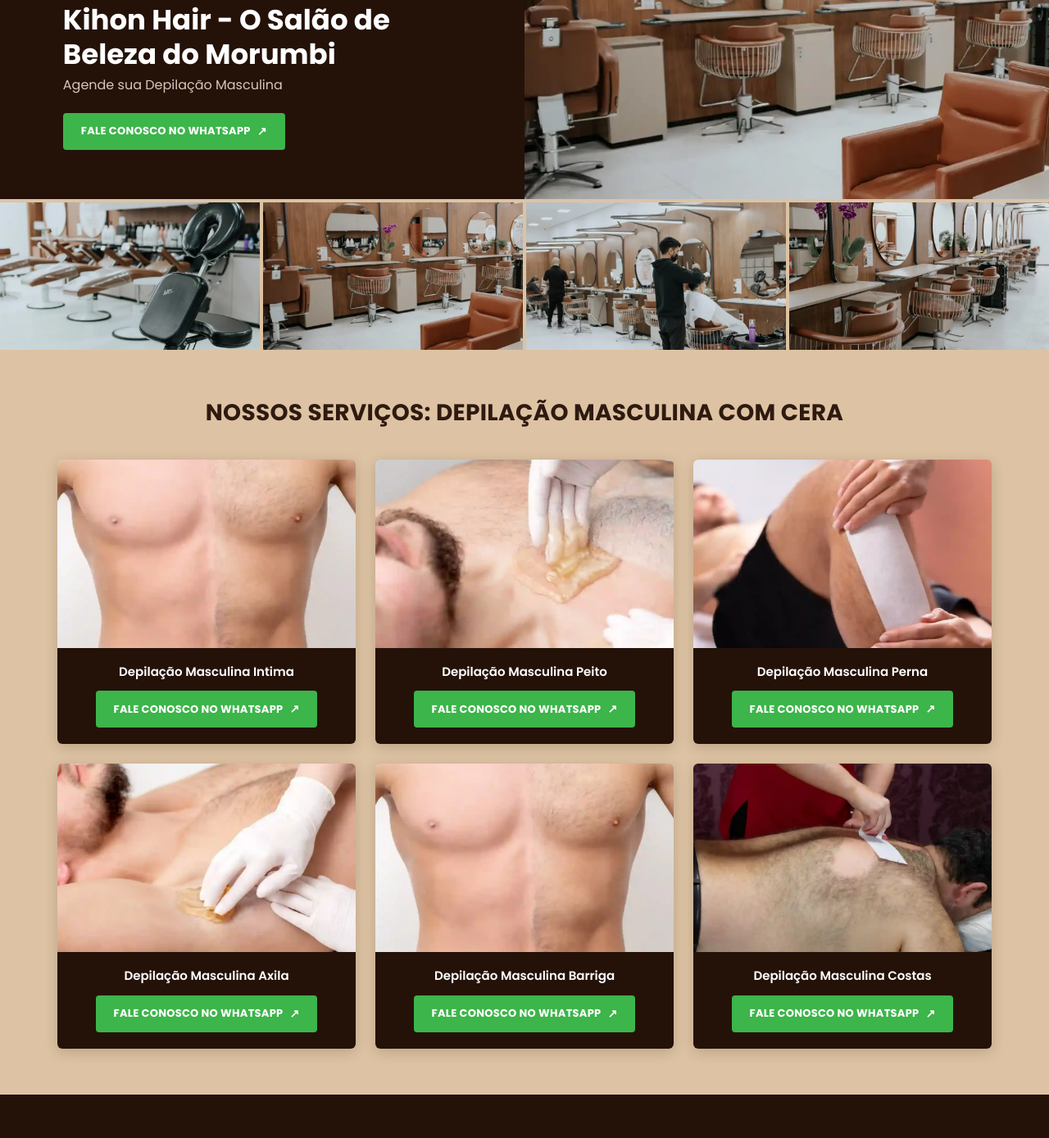
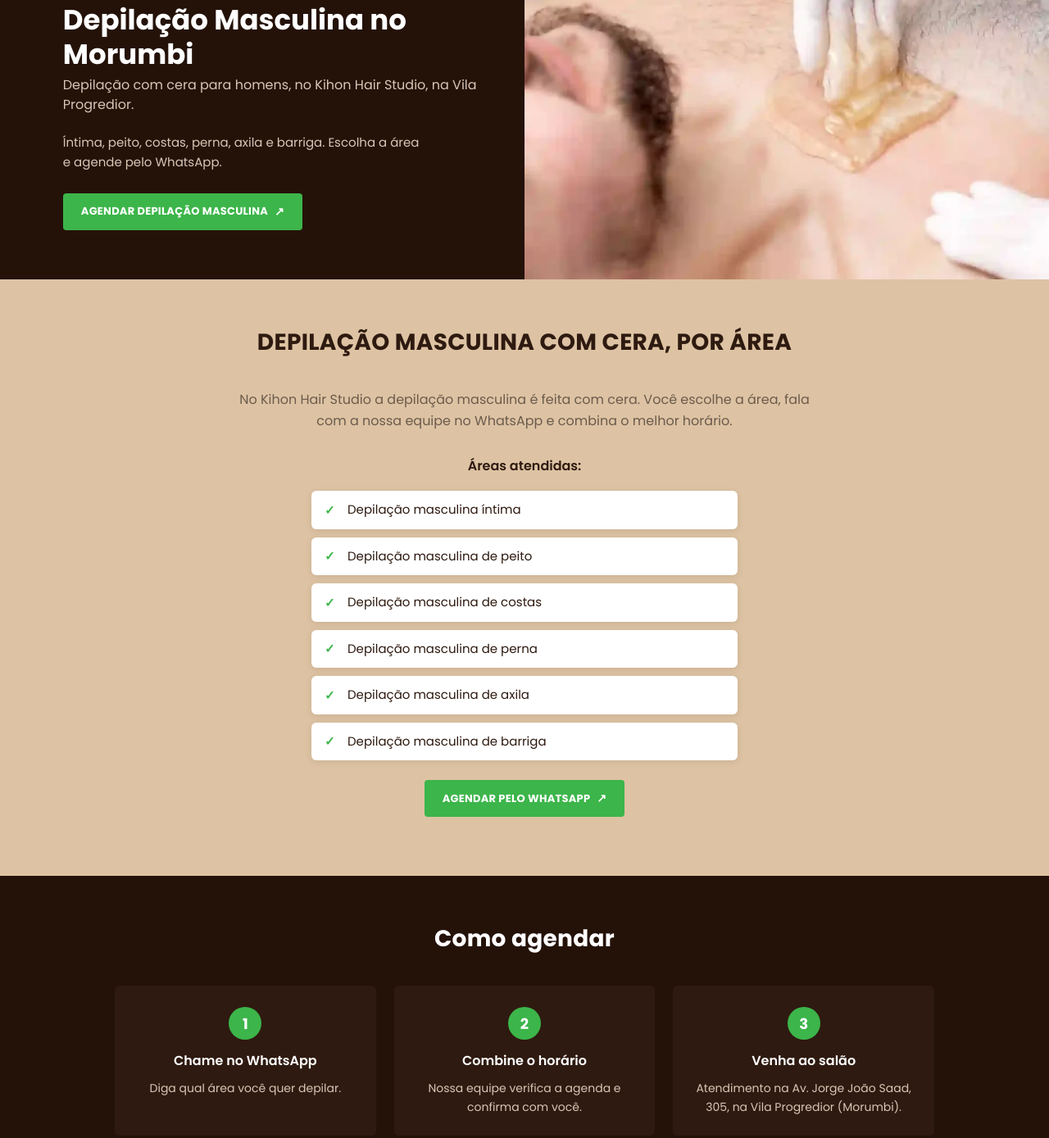
Before and after one commit to sandersonfx/kihon-lp-v2, a website: page public/depilacao-masculina/index.html in a window 1280 px wide. Shown: the part 147-1536 px from the top of the page at 82% size. Drawn offline with Linux system fonts and the light colour scheme.

Commit message:
feat(lp): depilacao masculina com H1 e texto proprios, layout da LP de domicilio
Mesma palavra no title, meta, H1 e topo; areas atendidas, como agendar,
horario e endereco (dados ja existentes no site). Sem preco/FAQ ate o salao
confirmar. Tracking da ClaraIA mantido.

Co-Authored-By: Claude Sonnet 5.5 <noreply@anthropic.com>

```diff
--- a/public/depilacao-masculina/index.html
+++ b/public/depilacao-masculina/index.html
@@ -3,15 +3,15 @@
 <head>
 <meta charset="UTF-8">
 <meta name="viewport" content="width=device-width, initial-scale=1.0">
-<title>Depilação Masculina | Kihon Hair Studio</title>
-<meta name="description" content="Depilação masculina com cera: íntima, peito, perna, axila, barriga e costas. Agende pelo WhatsApp.">
+<title>Depilação Masculina no Morumbi | Cera: Íntima, Peito, Costas | Kihon Hair Studio</title>
+<meta name="description" content="Depilação masculina com cera no Morumbi, São Paulo: íntima, peito, costas, perna, axila e barriga. Agende pelo WhatsApp no Kihon Hair Studio, na Vila Progredior.">
 <link rel="canonical" href="https://lp.kihonhair.com.br/depilacao-masculina/">
 <link rel="preconnect" href="https://fonts.googleapis.com">
 <link rel="preconnect" href="https://fonts.gstatic.com" crossorigin>
 <link href="https://fonts.googleapis.com/css2?family=Poppins:wght@400;500;600;700;800&display=swap" rel="stylesheet">
 <link rel="stylesheet" href="/assets/style.css">
 
-<!-- Google Tag Manager (placeholder — substitua GTM-MZ9NV5T pelo ID real) -->
+<!-- Google Tag Manager -->
 <script>(function(w,d,s,l,i){w[l]=w[l]||[];w[l].push({'gtm.start':
 new Date().getTime(),event:'gtm.js'});var f=d.getElementsByTagName(s)[0],
 j=d.createElement(s),dl=l!='dataLayer'?'&l='+l:'';j.async=true;j.src=
@@ -29,88 +29,75 @@ j=d.createElement(s),dl=l!='dataLayer'?'&l='+l:'';j.async=true;j.src=
 <noscript><iframe src="https://www.googletagmanager.com/ns.html?id=GTM-MZ9NV5T"
 height="0" width="0" style="display:none;visibility:hidden"></iframe></noscript>
 <!-- End Google Tag Manager (noscript) -->
-
 <header class="hero">
   <div class="hero__content">
     <img class="hero__logo" src="/assets/images/logo-branca-1024x501.png" alt="Kihon Hair Studio">
-    <h1 class="hero__title">Kihon Hair - O Salão de Beleza do Morumbi</h1>
-    <p class="hero__subtitle">Agende sua Depilação Masculina</p>
-    <a class="btn" href="#whatsapp">Fale Conosco no WhatsApp</a>
+    <h1 class="hero__title">Depilação Masculina no Morumbi</h1>
+    <p class="hero__subtitle">Depilação com cera para homens, no Kihon Hair Studio, na Vila Progredior.</p>
+    <p class="hero__text">Íntima, peito, costas, perna, axila e barriga. Escolha a área e agende pelo WhatsApp.</p>
+    <a class="btn" href="#whatsapp">Agendar depilação masculina</a>
   </div>
   <div class="hero__photo">
-    <img src="/assets/images/2023-04-1-1024x1024.webp" alt="Kihon Hair Studio" loading="eager">
+    <img src="/assets/images/2023-08-10-1024x1024.webp"
+         alt="Depilação masculina com cera no peito, feita por profissional de luvas"
+         style="object-position:50% 45%" loading="eager" width="1024" height="1024">
   </div>
 </header>
-
-<div class="gallery">
-        <img src="/assets/images/2023-04-5-1024x1024.webp" alt="Kihon Hair" loading="lazy">
-        <img src="/assets/images/2023-04-1-1024x1024.webp" alt="Kihon Hair" loading="lazy">
-        <img src="/assets/images/2022-12-2-1024x1024.webp" alt="Kihon Hair" loading="lazy">
-        <img src="/assets/images/2022-12-3-1024x1024.webp" alt="Kihon Hair" loading="lazy">
-</div>
-
 <section class="section">
   <div class="container">
-    <h2 class="section__title">NOSSOS SERVIÇOS: Depilação Masculina com Cera</h2>
-    <div class="services">
-        <div class="card">
-          <img src="/assets/images/2023-08-13-1024x1024.webp" alt="Depilação Masculina Intima" loading="lazy">
-          <div class="card__body">
-            <h3 class="card__title">Depilação Masculina Intima</h3>
-            <a class="btn" href="#whatsapp">Fale Conosco no WhatsApp</a>
-          </div>
-        </div>
-        <div class="card">
-          <img src="/assets/images/2023-08-10-1024x1024.webp" alt="Depilação Masculina Peito" loading="lazy">
-          <div class="card__body">
-            <h3 class="card__title">Depilação Masculina Peito</h3>
-            <a class="btn" href="#whatsapp">Fale Conosco no WhatsApp</a>
-          </div>
-        </div>
-        <div class="card">
-          <img src="/assets/images/2023-08-14-1024x1024.webp" alt="Depilação Masculina Perna" loading="lazy">
-          <div class="card__body">
-            <h3 class="card__title">Depilação Masculina Perna</h3>
-            <a class="btn" href="#whatsapp">Fale Conosco no WhatsApp</a>
-          </div>
-        </div>
-        <div class="card">
-          <img src="/assets/images/Google-Ads-Display-2-1024x1024.webp" alt="Depilação Masculina Axila" loading="lazy">
-          <div class="card__body">
-            <h3 class="card__title">Depilação Masculina Axila</h3>
-            <a class="btn" href="#whatsapp">Fale Conosco no WhatsApp</a>
-          </div>
-        </div>
-        <div class="card">
-          <img src="/assets/images/2023-08-13-1024x1024.webp" alt="Depilação Masculina Barriga" loading="lazy">
-          <div class="card__body">
-            <h3 class="card__title">Depilação Masculina Barriga</h3>
-            <a class="btn" href="#whatsapp">Fale Conosco no WhatsApp</a>
-          </div>
-        </div>
-        <div class="card">
-          <img src="/assets/images/2023-08-11-1024x1024.webp" alt="Depilação Masculina Costas" loading="lazy">
-          <div class="card__body">
-            <h3 class="card__title">Depilação Masculina Costas</h3>
-            <a class="btn" href="#whatsapp">Fale Conosco no WhatsApp</a>
-          </div>
-        </div>
+    <h2 class="section__title">Depilação masculina com cera, por área</h2>
+    <p class="lead">No Kihon Hair Studio a depilação masculina é feita com cera. Você escolhe a área, fala com a nossa equipe no WhatsApp e combina o melhor horário.</p>
+    <h3 class="subhead">Áreas atendidas:</h3>
+    <ul class="ideal">
+      <li>Depilação masculina íntima</li>
+      <li>Depilação masculina de peito</li>
+      <li>Depilação masculina de costas</li>
+      <li>Depilação masculina de perna</li>
+      <li>Depilação masculina de axila</li>
+      <li>Depilação masculina de barriga</li>
+    </ul>
+    <p style="margin-top:24px;text-align:center"><a class="btn" href="#whatsapp">Agendar pelo WhatsApp</a></p>
+  </div>
+</section>
+<section class="section section--dark">
+  <div class="container">
+    <h2 class="section__title">Como agendar</h2>
+    <div class="steps">
+      <div class="step">
+        <span class="step__num">1</span>
+        <h3 class="step__title">Chame no WhatsApp</h3>
+        <p>Diga qual área você quer depilar.</p>
+      </div>
+      <div class="step">
+        <span class="step__num">2</span>
+        <h3 class="step__title">Combine o horário</h3>
+        <p>Nossa equipe verifica a agenda e confirma com você.</p>
+      </div>
+      <div class="step">
+        <span class="step__num">3</span>
+        <h3 class="step__title">Venha ao salão</h3>
+        <p>Atendimento na Av. Jorge João Saad, 305, na Vila Progredior (Morumbi).</p>
+      </div>
     </div>
   </div>
 </section>
-
-<section class="section section--dark">
+<div class="gallery">
+        <img src="/assets/images/2023-04-1-1024x1024.webp" alt="Ambiente do Kihon Hair Studio no Morumbi" loading="lazy" width="1024" height="1024">
+        <img src="/assets/images/2022-12-2-1024x1024.webp" alt="Atendimento no Kihon Hair Studio" loading="lazy" width="1024" height="1024">
+        <img src="/assets/images/2022-12-3-1024x1024.webp" alt="Kihon Hair Studio, salão de beleza no Morumbi" loading="lazy" width="1024" height="1024">
+        <img src="/assets/images/2023-04-5-1024x1024.webp" alt="Salão Kihon Hair Studio" loading="lazy" width="1024" height="1024">
+</div>
+<section class="section section--cream">
   <div class="container">
     <h2 class="section__title">Por que escolher o Kihon Hair?</h2>
-    <div class="why-grid">
-        <div class="why-item"><img src="/assets/images/ambiente-01-1024x501.jpg" alt="Ambiente Sofisticado" loading="lazy"></div>
-        <div class="why-item"><img src="/assets/images/profissionais-01-Grande-1024x502.jpeg" alt="Profissionais Experientes" loading="lazy"></div>
-        <div class="why-item"><img src="/assets/images/produtos-01-1024x501.jpg" alt="Produtos de Qualidade" loading="lazy"></div>
-        <div class="why-item"><img src="/assets/images/atendimento-1024x501.jpg" alt="Atendimento Personalizado" loading="lazy"></div>
-    </div>
+    <ul class="benefits">
+      <li>Ambiente sofisticado</li>
+      <li>Profissionais experientes</li>
+      <li>Produtos de qualidade</li>
+      <li>Atendimento personalizado</li>
+    </ul>
   </div>
 </section>
-
 <section class="hours">
   <div class="hours__content">
     <h2 class="section__title">Horário de funcionamento</h2>
@@ -122,37 +109,31 @@ height="0" width="0" style="display:none;visibility:hidden"></iframe></noscript>
       <tr><td>Sexta:</td><td>9:00 - 19:00hs</td></tr>
       <tr><td>Sábado:</td><td>9:00 - 18:00hs</td></tr>
     </table>
-    <a class="btn" href="#whatsapp">Fale Conosco no WhatsApp</a>
+    <a class="btn" href="#whatsapp">Agendar pelo WhatsApp</a>
   </div>
   <div class="hours__photo">
-    <img src="/assets/images/2022-12-2-1024x1024.webp" alt="Atendimento Kihon Hair" loading="lazy">
+    <img src="/assets/images/2022-12-2-1024x1024.webp" alt="Atendimento Kihon Hair Studio" loading="lazy" width="1024" height="1024">
   </div>
 </section>
-
 <section class="location">
   <div class="container">
     <h2 class="section__title">Como chegar até nós</h2>
     <address>Avenida Jorge João Saad, 305 &mdash; Vila Progredior (Morumbi)<br>São Paulo &ndash; SP</address>
-    <iframe src="https://maps.google.com/maps?q=Avenida+Jorge+Jo%C3%A3o+Saad,+305,+S%C3%A3o+Paulo&t=m&z=15&output=embed&iwloc=near" loading="lazy" allowfullscreen></iframe>
-    <br>
-    <a class="btn" href="#whatsapp">Fale Conosco no WhatsApp</a>
+    <iframe title="Mapa do Kihon Hair Studio" src="https://maps.google.com/maps?q=Avenida+Jorge+Jo%C3%A3o+Saad,+305,+S%C3%A3o+Paulo&t=m&z=15&output=embed&iwloc=near" loading="lazy" allowfullscreen></iframe>
   </div>
 </section>
-
 <section class="contact">
   <div class="container">
-    <h2 class="section__title">Agende seu Horário</h2>
-    <p>Preenche abaixo para entrar em contato com uma das nossas recepcionistas, através do Whatsapp.</p>
-    <a class="btn" href="#whatsapp">Entrar em Contato</a>
+    <h2 class="section__title">Quer agendar sua depilação masculina?</h2>
+    <p>Fale com uma das nossas recepcionistas pelo WhatsApp e combine o seu horário.</p>
+    <a class="btn" href="#whatsapp">Agendar depilação masculina</a>
   </div>
 </section>
-
 <footer class="site-footer">
   <div class="container">
     <p>&copy; Kihon Hair Studio &mdash; Avenida Jorge João Saad, 305, Vila Progredior, São Paulo &ndash; SP &mdash; <a href="#whatsapp">(11) 2366-0490</a></p>
   </div>
 </footer>
-
 <script>
 (function() {
   var ua = navigator.userAgent.toLowerCase();
```
